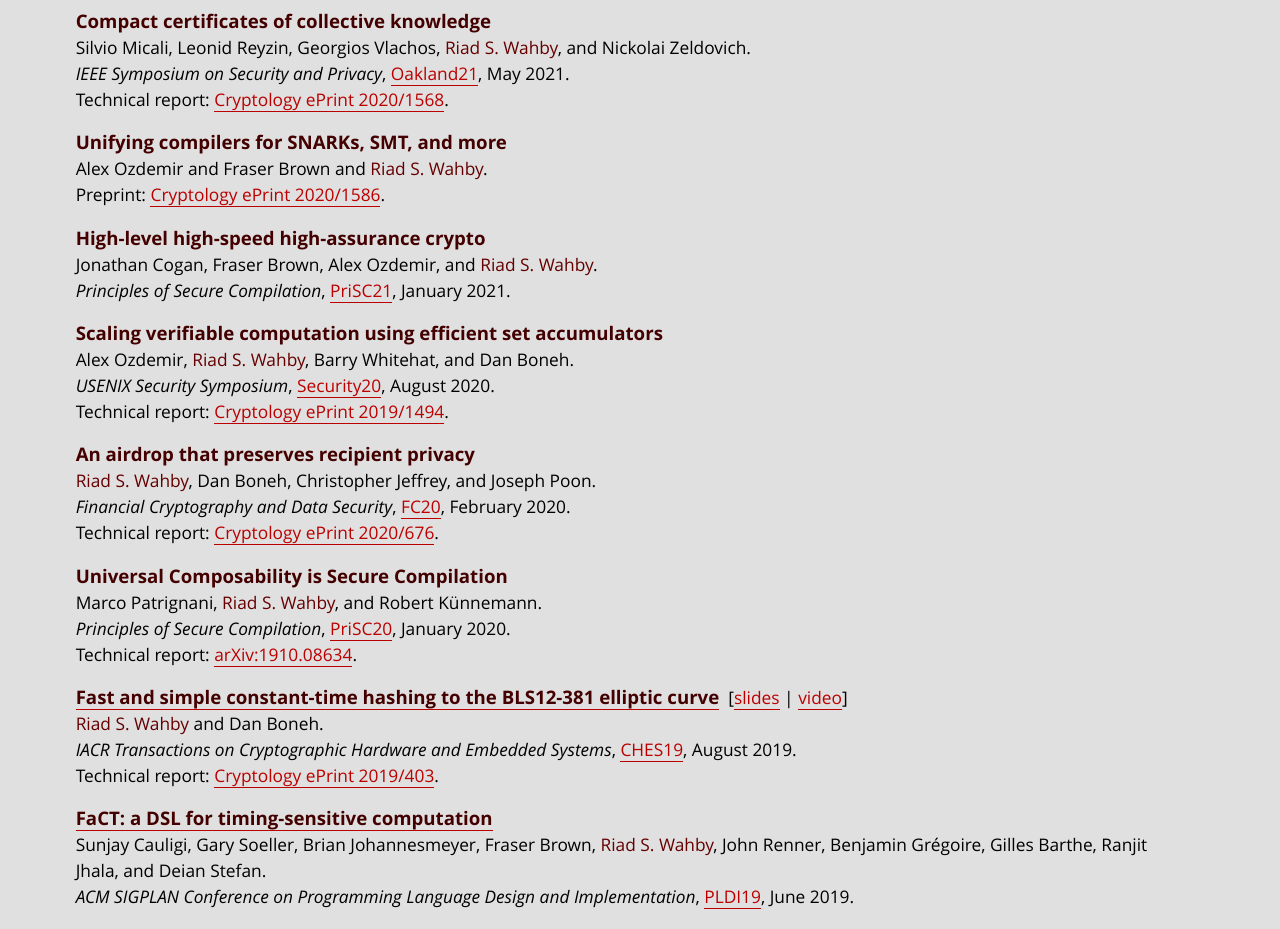
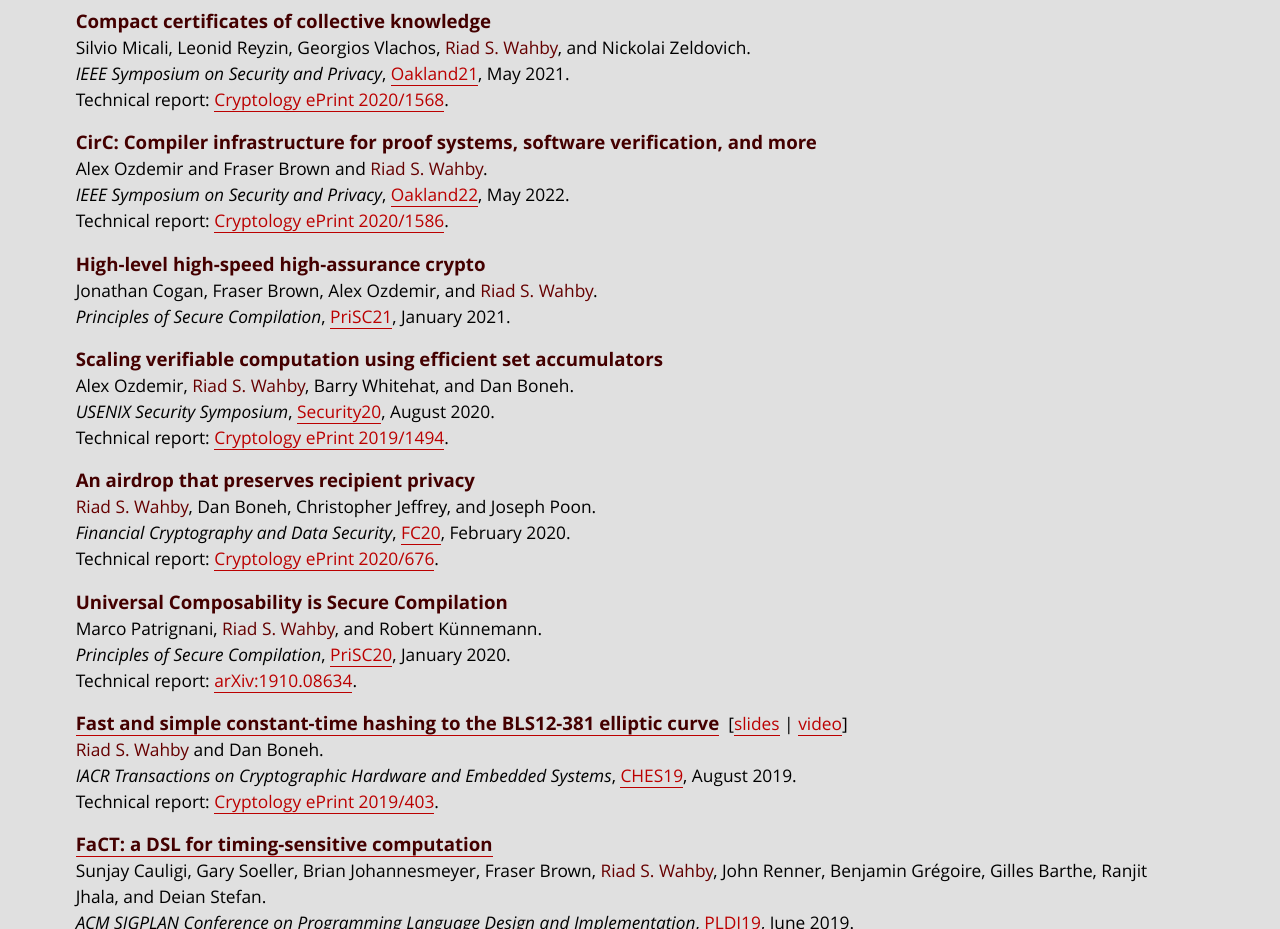
Before and after one commit to cryptoFYI/cryptoFYI.github.io, a plain HTML site: page index.html in a window 1280 px wide. Shown: the part 920-1849 px from the top of the page. Drawn offline with Linux system fonts and the light colour scheme.

Commit message:
circ update

```diff
--- a/index.html
+++ b/index.html
@@ -66,9 +66,10 @@ Silvio Micali, Leonid Reyzin, Georgios Vlachos, <span class="myname">Riad S. Wah
 <br>Technical report: <a href="https://eprint.iacr.org/2020/1568">Cryptology ePrint 2020/1568</a>.
 </p>
 
-<p><span class="pubtitle">Unifying compilers for SNARKs, SMT, and more</span><br>
+<p><span class="pubtitle">CirC: Compiler infrastructure for proof systems, software verification, and more</span><br>
 Alex Ozdemir and Fraser Brown and <span class="myname">Riad S. Wahby</span>.
-<br>Preprint: <a href="https://eprint.iacr.org/2020/1586">Cryptology ePrint 2020/1586</a>.
+<br><em>IEEE Symposium on Security and Privacy</em>, <a href="https://www.ieee-security.org/TC/SP2022/">Oakland22</a>, May 2022.
+<br>Technical report: <a href="https://eprint.iacr.org/2020/1586">Cryptology ePrint 2020/1586</a>.
 </p>
 
 <p><span class="pubtitle">High-level high-speed high-assurance crypto</span><br>
```
